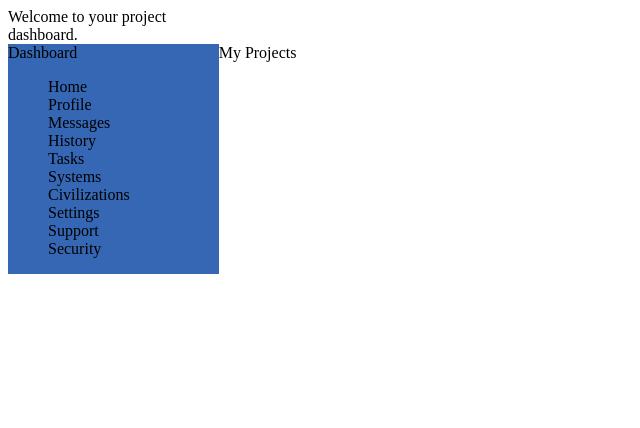
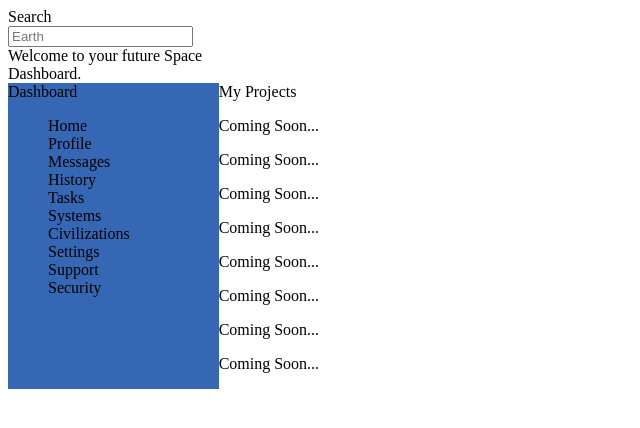
Before and after one commit to CameronTheDeveloper/admin-dashboard, a plain HTML site: page index.html in a window 1280 px wide. Shown: the whole page, without its empty margins (0-640 px from the left). Drawn offline with Linux system fonts and the light colour scheme.

Commit message:
Add search and main foundations

```diff
--- a/index.html
+++ b/index.html
@@ -10,7 +10,11 @@
 <body>
     <div class="container">
         <div class="header">
-            Welcome to your project dashboard.
+            <div class="search">
+                <label for="search">Search</label>
+                <input type="search" name="header-search" id="header-search" placeholder="Earth">
+            </div>
+            <div class="header-message">Welcome to your future Space Dashboard.</div>
         </div>
         <div class="sidebar">
             <div class="dash-top">Dashboard</div>
@@ -30,7 +34,39 @@
             </div>
         </div>
         <div class="main">
-            My Projects
+            <div class="project-title">My Projects</div>
+            <div class="card">
+                <p class="title">Coming Soon...</p>
+                <p class="description"></p>
+            </div>
+            <div class="card">
+                <p class="title">Coming Soon...</p>
+                <p class="description"></p>
+            </div>
+            <div class="card">
+                <p class="title">Coming Soon...</p>
+                <p class="description"></p>
+            </div>
+            <div class="card">
+                <p class="title">Coming Soon...</p>
+                <p class="description"></p>
+            </div>
+            <div class="card">
+                <p class="title">Coming Soon...</p>
+                <p class="description"></p>
+            </div>
+            <div class="card">
+                <p class="title">Coming Soon...</p>
+                <p class="description"></p>
+            </div>
+            <div class="card">
+                <p class="title">Coming Soon...</p>
+                <p class="description"></p>
+            </div>
+            <div class="card">
+                <p class="title">Coming Soon...</p>
+                <p class="description"></p>
+            </div>
         </div>
     </div>
 </body>
```
